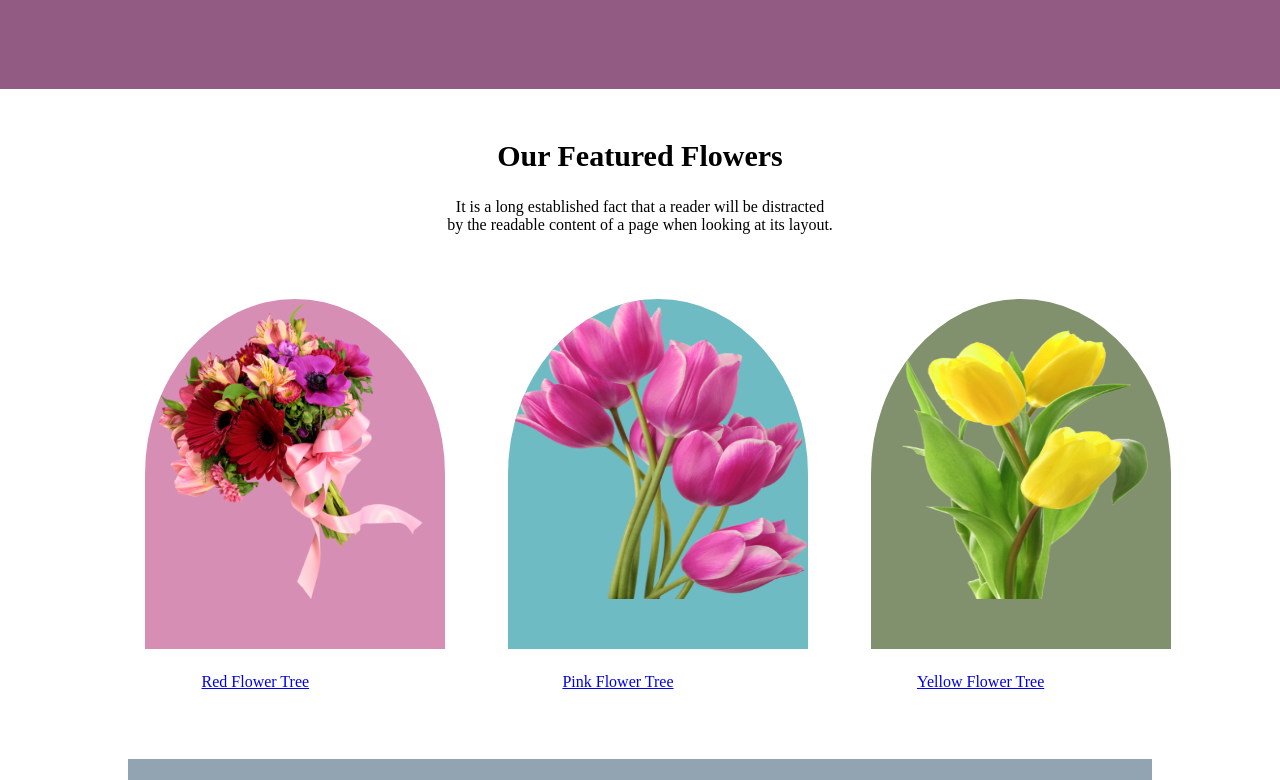
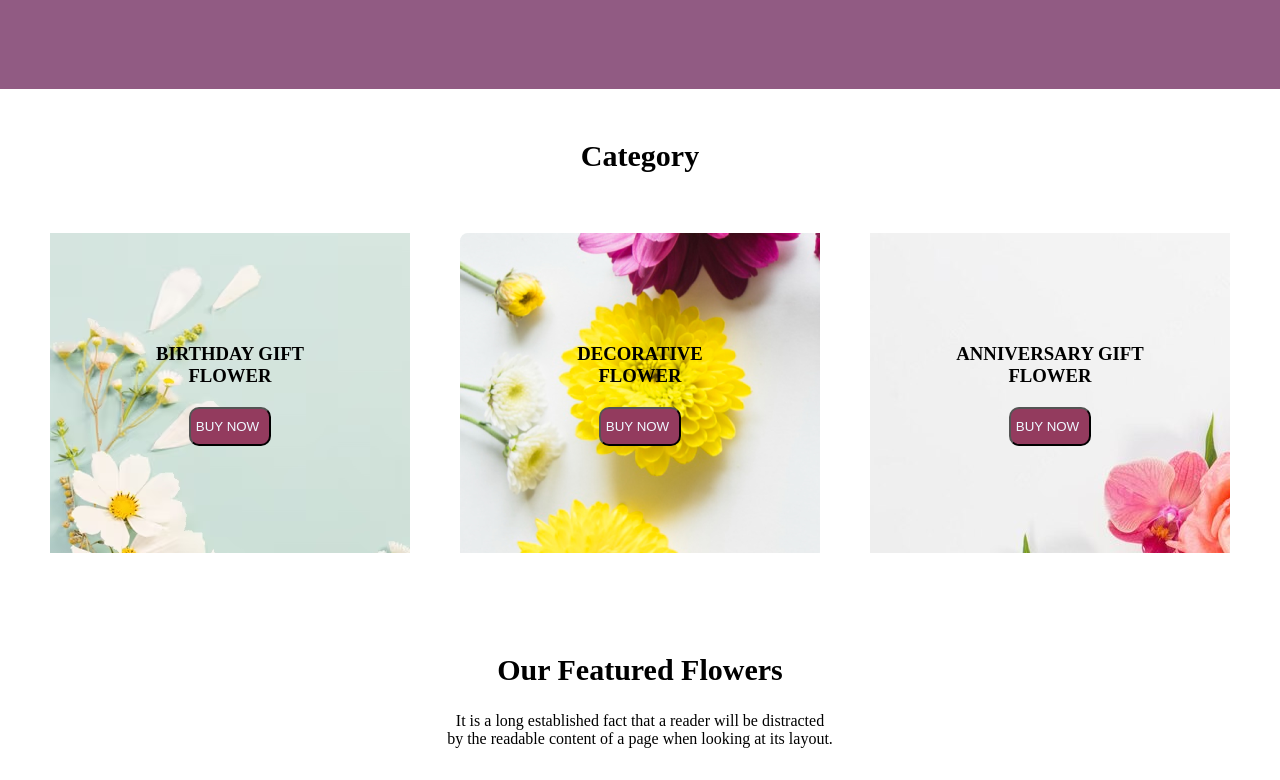
Before and after one commit to saymasadia11/Assignment_1, a plain HTML site: page index.html in a window 1280 px wide. Shown: the part 620-1400 px from the top of the page. Drawn offline with Linux system fonts and the light colour scheme.

Commit message:
added category section

```diff
--- a/index.html
+++ b/index.html
@@ -50,6 +50,33 @@
         </div>
       </section>
 
+      <!-- category section starts here -->
+         <section>
+          <div class="category-container">
+            <h3 class="cat-title"> Category</h3>
+            <div class="cat-item">
+              <div class="cat-1">
+                <h3 class="cat-head">BIRTHDAY GIFT <br>FLOWER</h3>
+                <BUtton class="btn cat-button">BUY NOW</BUtton>
+              </div>
+              <div class="cat-2">
+                <h3 class="cat-head">DECORATIVE <br> FLOWER</h3>
+                <BUtton class="btn cat-button">BUY NOW</BUtton>
+              </div>
+              <div class="cat-3">
+                <h3 class="cat-head">ANNIVERSARY GIFT <br>FLOWER</h3>
+                <BUtton class="btn cat-button">BUY NOW</BUtton>
+              </div>
+            </div>
+
+          </div>
+
+         </section>
+
+
+
+
+
       <!-- feature section starts here -->
       <Section>
         <div class="feature-container">
@@ -100,7 +127,7 @@
       <div class="sign_container">
         <div class="sign-info">
           <h4 class="sign-title">
-            Hot Deal ! Sale Up To 25% Off</h4>
+            Hot Deal ! Sale Up To 25% <span class="flower">OFF</span></h4>
           <p class="sign-desc">It is a long established fact that a reader  will be distracted by the readable <br>content of a page when looking at its layout.</p>
 
           <button class="btn">Sign Up</button>
--- a/styles/style.css
+++ b/styles/style.css
@@ -1,14 +1,5 @@
 
-/* .half-ellipse1 { border-radius: 50% / 100% 100% 0 0; }
-.half-ellipse2 { border-radius: 50% / 0 0 100% 100%; }
-.half-ellipse3 { border-radius: 100% 0 0 100% / 50%; }
-.half-ellipse4 { border-radius: 0 100% 100% 0 / 50%; }
 
-.half-ellipse {
-  background: #32557f;
-  width: 150px;
-  height: 75px;
-} */
 
 *{
     margin: 0px;
@@ -42,10 +33,7 @@
     text-decoration: none;
 }
 .menu{
-    /* margin-right: 10px;
-    padding: 7px;
-    font-size: 20px;
-    cursor: pointer; */
+
     list-style: none;
     padding: 10px;
     font-size: 20px;
@@ -62,6 +50,7 @@
 }
 
 /* banner related style starts here */
+
 .lotus-img{
     width: 200px;
     height: 300px;
@@ -87,11 +76,16 @@
     color: aliceblue;
 }
 .btn{
-    padding: 12px;
-    background-color: rgb(165, 42, 52);
+    padding: 10px;
+    background-color: rgb(147, 59, 94);
     color: aliceblue;
     padding-left: 5px;
-    border-radius: 5px;
+    border-radius: 10px;
+    cursor: pointer;
+
+}
+.btn:hover{
+    color: rgb(11, 12, 12);
 }
 
 /* service related style */
@@ -328,3 +322,59 @@
    padding: 20px;
    margin-left: 20px;
 }
+/* category related style */
+
+.cat-1{
+    background-image: url("../images/background_4.avif");
+    height: 300px;
+    width: 400px;
+    padding: 10px;
+
+}
+.cat-2{
+    background-image: url("../images/Rectangle\ 9.png");
+    height: 300px;
+    width: 400px;
+    padding: 10px;
+
+}
+.cat-3{
+    background-image: url("../images/background_2.jpg");
+    height: 300px;
+    width: 400px;
+    padding: 10px;
+
+}
+
+.cat-item{
+    display: flex;
+    align-items: center;
+    gap: 50px;
+    padding: 50px;
+    text-align: center;
+
+
+
+}
+.category-container{
+    text-align: center;
+    margin-top: 40px;
+    margin-bottom: 40px;
+
+
+}
+.cat-title{
+    font-size: 30px;
+    font-weight: bold;
+    padding: 10px;
+
+
+}
+.cat-head{
+    text-align: center;
+    padding-top: 100px;
+
+}
+.cat-button{
+    margin-top: 20px;
+}
```
Also changed, not shown: images/background_1.jpg (added), images/background_2.jpg (added), images/background_3.jpg (added), images/background_4.avif (added).
